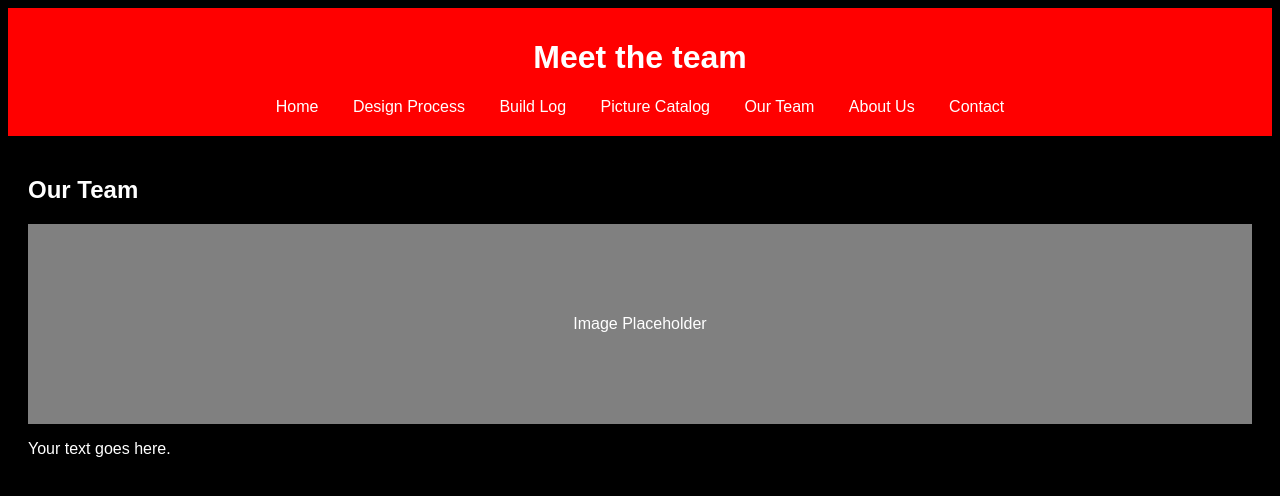
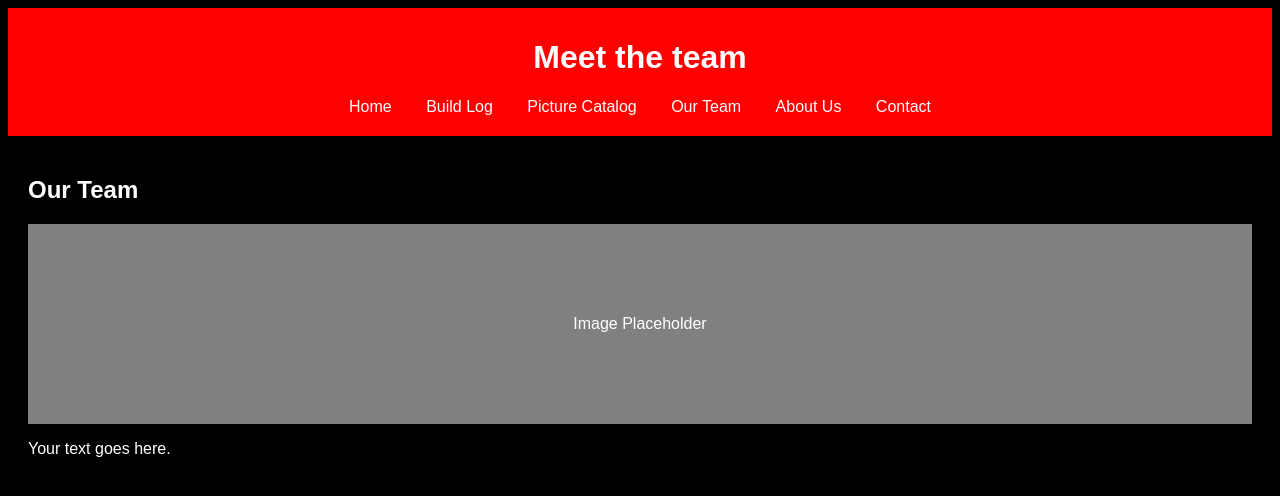
Before and after one commit to unfriedhayden/Wagner-Luddites, a plain HTML site: page team.html in a window 1280 px wide. Drawn offline with Linux system fonts and the light colour scheme.

Commit message:
Update team.html

```diff
--- a/team.html
+++ b/team.html
@@ -42,7 +42,6 @@
     <h1>Meet the team</h1>
     <nav>
         <a href="index.html">Home</a>
-        <a href="process.html">Design Process</a>
         <a href="build.html">Build Log</a>
         <a href="catalog.html">Picture Catalog</a>
         <a href="team.html">Our Team</a>
```
